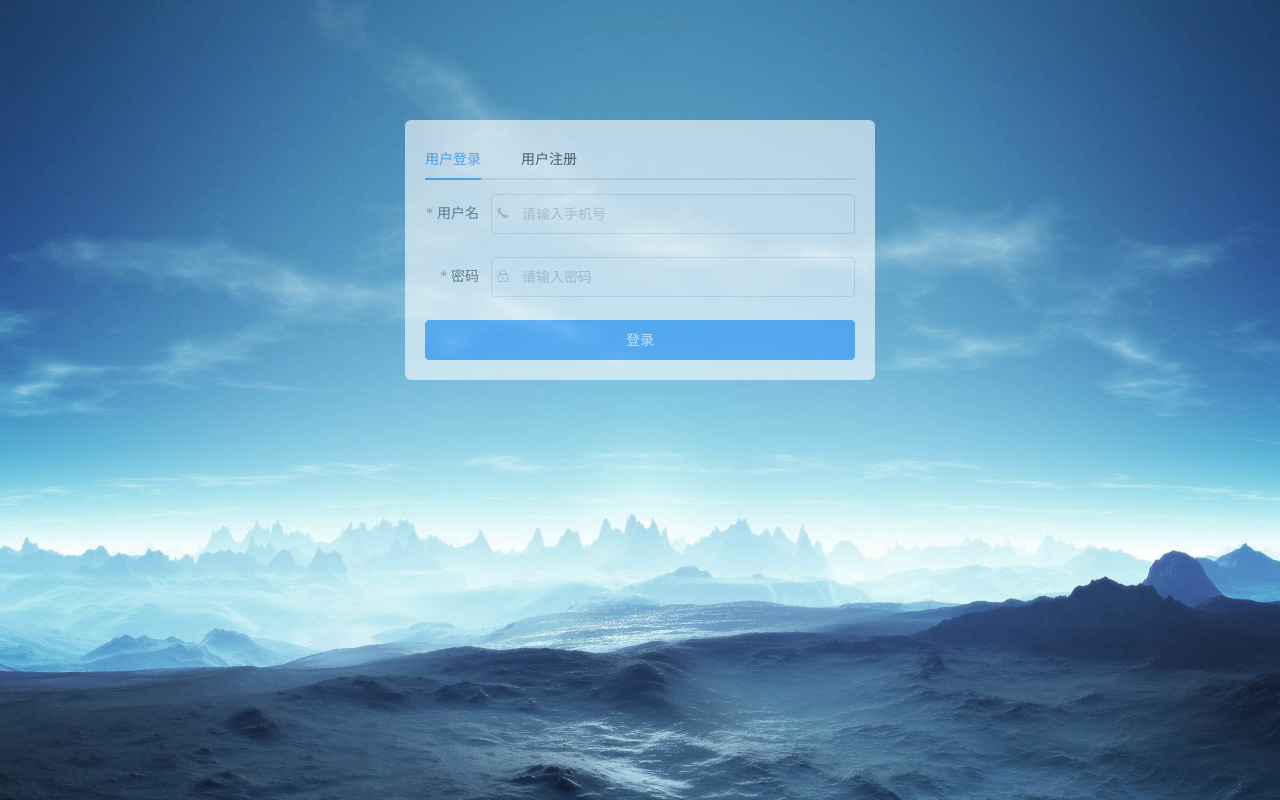
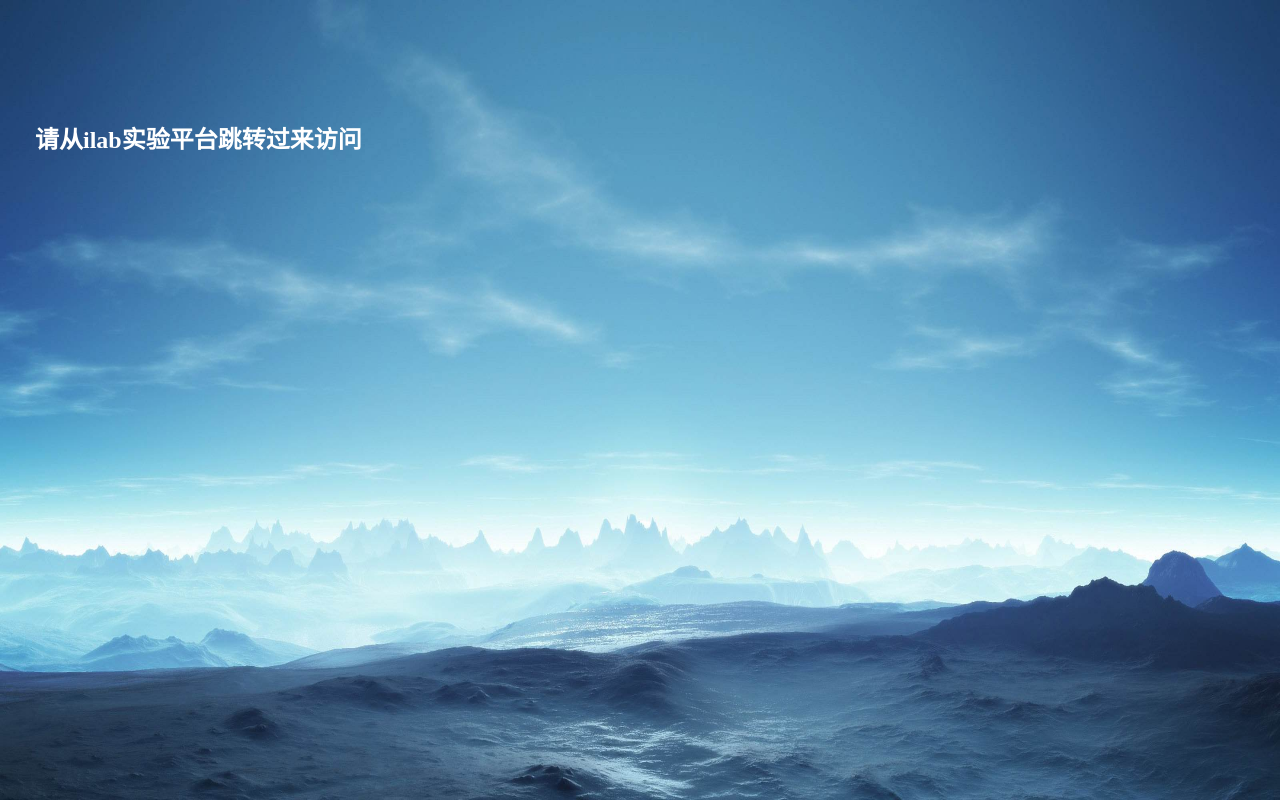
Before and after one commit to ZERO-DG/virtualExperiment, a Vue app: page /#/Login in a window 1280 px wide. Built offline with nearby package versions, Linux system fonts and the light colour scheme.

Commit message:
暂存修改

```diff
--- a/src/App.vue
+++ b/src/App.vue
@@ -36,13 +36,13 @@
             </el-input>
           </el-menu-item>
           <!-- 登录 -->
-          <el-menu-item
+          <!-- <el-menu-item
             index="/Login"
             v-show="!loginState"
             style="float: right; right: 2%"
           >
             登录/注册
-          </el-menu-item>
+          </el-menu-item> -->
           <!-- 登录后的显示 -->
           <el-menu-item
             v-show="loginState"
@@ -53,13 +53,13 @@
             </el-button>
           </el-menu-item>
 
-          <el-menu-item
+          <!-- <el-menu-item
             index="PerSomInform"
             v-show="loginState"
             style="float:right;"
           >
             {{ userName }}
-          </el-menu-item>
+          </el-menu-item> -->
           <el-menu-item
             index="/CollectionCourses"
             v-show="loginState"
--- a/src/views/JumpUser.vue
+++ b/src/views/JumpUser.vue
@@ -110,7 +110,7 @@ export default {
         });
     },
     //更新手机号
-    updateInfo() {
+    /* updateInfo() {
       this.$refs.userInfoAsync.validate((valid) => {
         if (valid) {
           this.$message.info("提交更新...");
@@ -119,9 +119,9 @@ export default {
           this.$message.error("请输入正确的手机号!");
         }
       });
-    },
+    }, */
     //同步用户信息
-    synchronizeUsers() {
+    /*    synchronizeUsers() {
       console.log(this.userInfoAsync);
 
       this.axios
@@ -185,7 +185,7 @@ export default {
             this.$message.error("未知错误！");
           }
         });
-    },
+    }, */
   },
 };
 </script>
--- a/src/views/Login.vue
+++ b/src/views/Login.vue
@@ -1,15 +1,8 @@
 <template>
   <div class="main-content">
     <el-container style="margin-top: 100px">
-      <el-aside width="350px">
-        <!-- <el-card>
-          <el-image :src="imgSrc" class="aside-img">
-            <div slot="error" class="image-slot">
-              <i class="el-icon-picture-outline"></i>
-            </div>
-          </el-image>
-        </el-card> -->
-      </el-aside>
+      <h1 style="color:white;">请从ilab实验平台跳转过来访问</h1>
+      <!-- <el-aside width="350px"> </el-aside>
       <el-main>
         <el-tabs v-model="activeName" class="main_login">
           <el-tab-pane label="用户登录" name="first">
@@ -90,16 +83,6 @@
                   <i slot="prefix" class="el-icon-lock"></i>
                 </el-input>
               </el-form-item>
-              <!-- 用户的身份？？ -->
-              <!-- <el-form-item label="用户身份" prop="user_identity">
-                <el-input
-                  type="email"
-                  v-model="registerForm.user_identity"
-                  placeholder="？？？？"
-                >
-                  <i slot="prefix" class="el-icon-user-solid"></i>
-                </el-input>
-              </el-form-item> -->
               <el-form-item label="性别">
                 <el-radio-group
                   v-model="registerForm.user_gender"
@@ -118,7 +101,6 @@
                   <i slot="prefix" class="el-icon-user-solid"></i>
                 </el-input>
               </el-form-item>
-              <!-- 验证码 -->
               <el-form-item prop="verifyCode">
                 <el-row :gutter="18">
                   <el-col :span="12">
@@ -161,7 +143,7 @@
           </el-tab-pane>
         </el-tabs>
       </el-main>
-      <el-aside width="350px"> </el-aside>
+      <el-aside width="350px"> </el-aside> -->
     </el-container>
   </div>
 </template>
```
